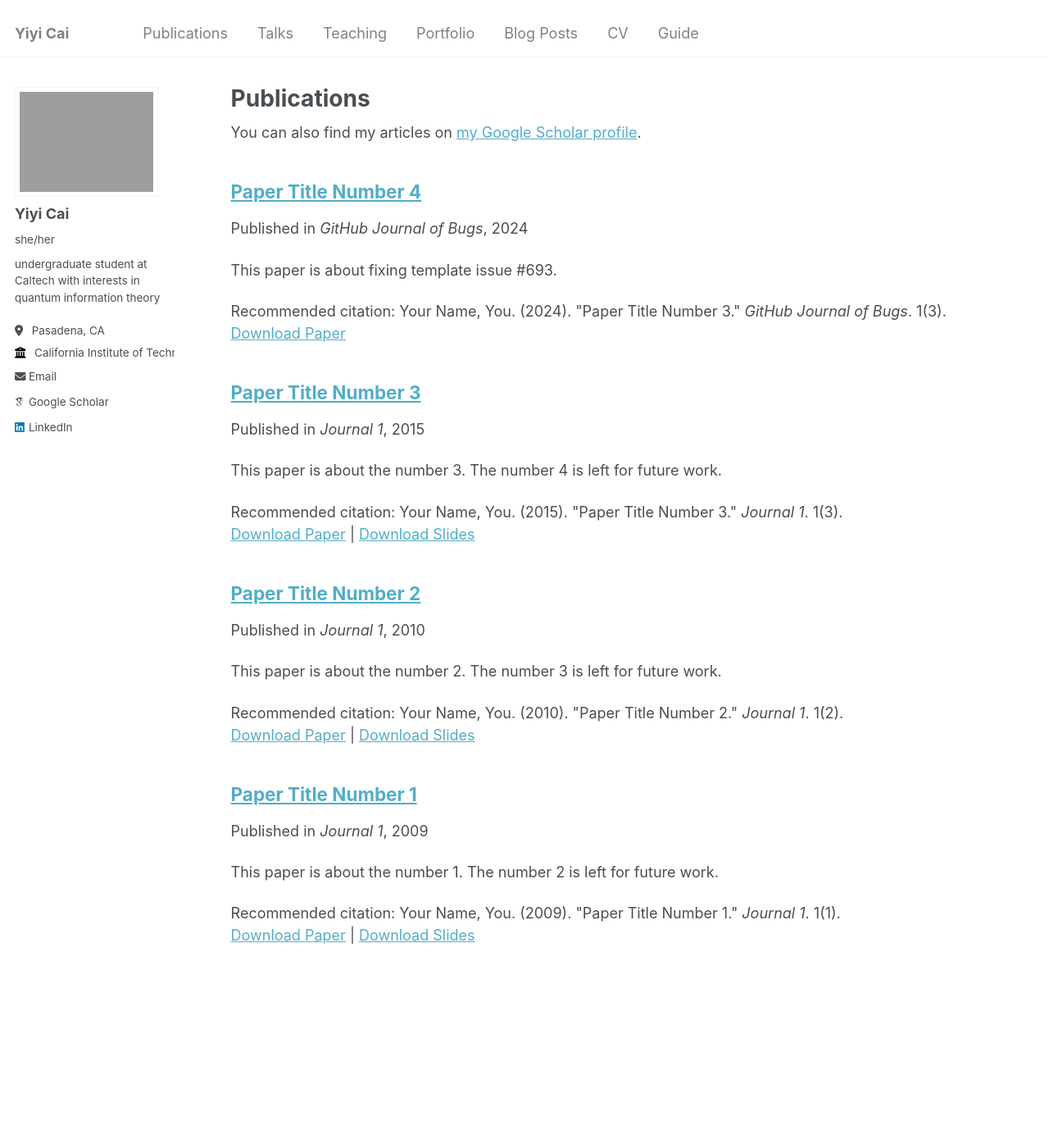
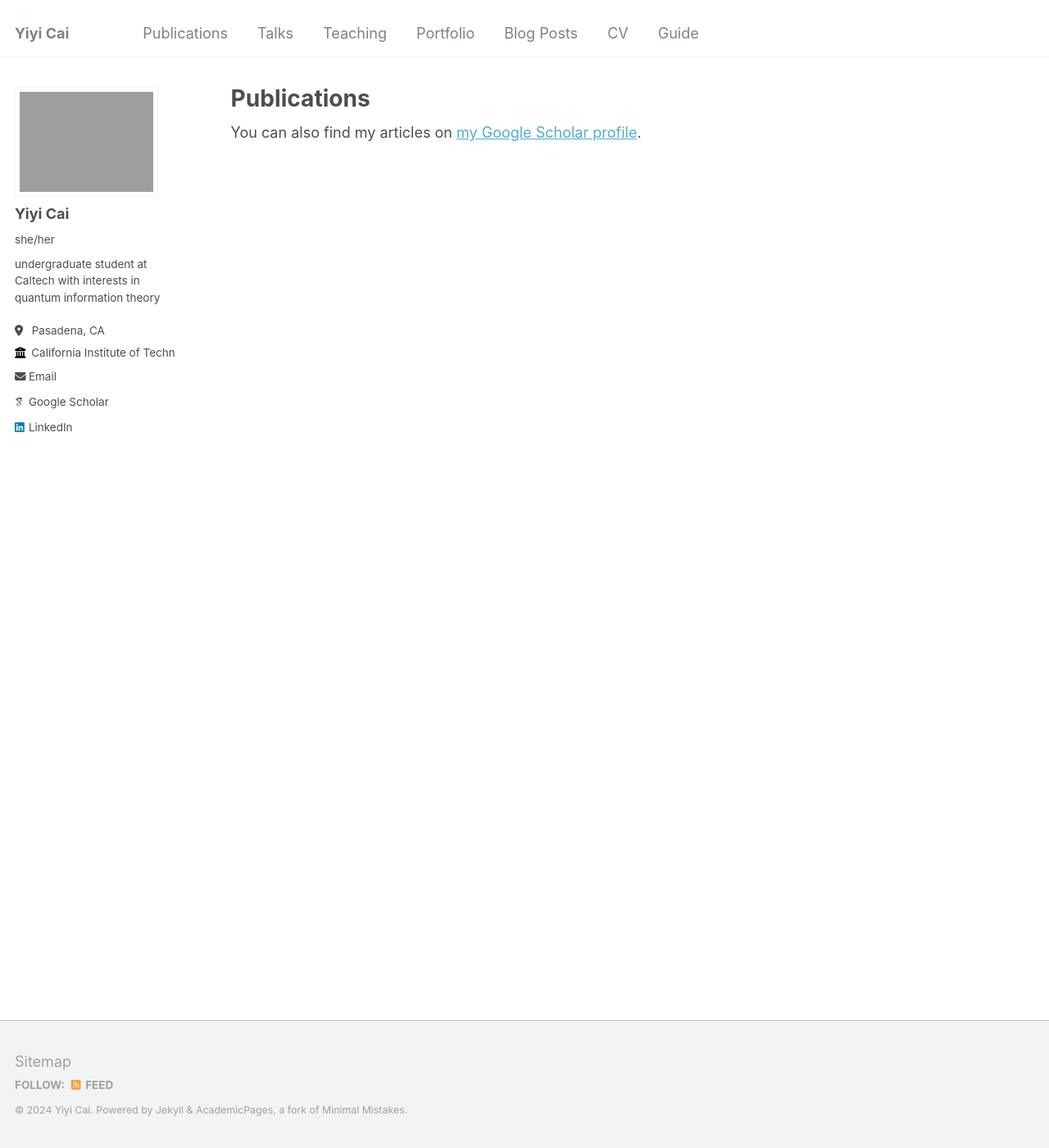
Before and after one commit to Yiyi-Cai/yiyi-cai.github.io, a Jekyll site: the page built from _pages/publications.md, in a window 1280 px wide and 1400 px high. Shown: the whole window at 82% size. Built offline with Jekyll 4.4.1, drawn with Linux system fonts in a browser that asks for light colours; some web fonts are replaced; part of the change alters nothing that is shown.

Commit message:
Update _config.yml

```diff
--- a/_config.yml
+++ b/_config.yml
@@ -25,8 +25,8 @@ author:
   pronouns         : "she/her"
   bio              : "undergraduate student at Caltech with interests in quantum information theory"
   location         : " Pasadena, CA"
-  employer         : " California Institute of Technology"
-  email            : yiyicai0615@gmail.com
+  employer         : "California Institute of Technology"
+  email            : "yiyicai0615@gmail.com"
 
   # Academic websites
   googlescholar    : "https://scholar.google.com/citations?user=PS_CX0AAAAAJ"
@@ -79,21 +79,6 @@ bing_site_verification   :
 alexa_site_verification  :
 yandex_site_verification :
 
-
-# Social Sharing
-twitter:
-  username               : &twitter
-facebook:
-  username               :
-  app_id                 :
-  publisher              :
-og_image                 :  # Open Graph/Twitter default site image
-# For specifying social profiles
-# - https://developers.google.com/structured-data/customize/social-profiles
-social:
-  type                   : # Person or Organization (defaults to Person)
-  name                   : # If the user or organization name differs from the site's name
-  links: # An array of links to social media profiles
 
 
 # Analytics
@@ -161,18 +146,18 @@ kramdown:
 
 # Collections
 collections:
-  teaching:
+  CV:
     output: true
     permalink: /:collection/:path/
-  publications:
-    output: true
-    permalink: /:collection/:path/
-  portfolio:
-    output: true
-    permalink: /:collection/:path/
-  talks:
-    output: true
-    permalink: /:collection/:path/
+  # publications:
+  #   output: true
+  #   permalink: /:collection/:path/
+  # portfolio:
+  #   output: true
+  #   permalink: /:collection/:path/
+  # talks:
+  #   output: true
+  #   permalink: /:collection/:path/
 
 
 # Defaults
```
